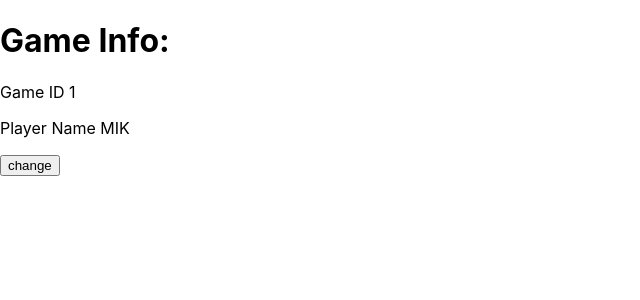
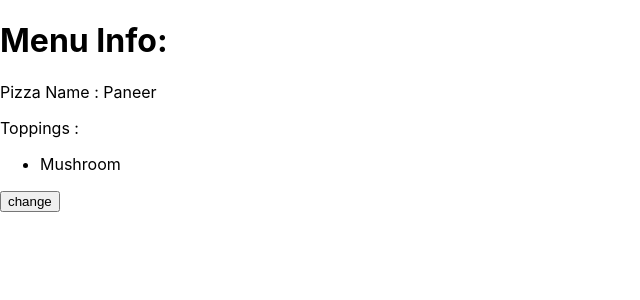
Before and after one commit to bhaumikk09/ReactJs_Learning, a React (Create React App) app in the folder myapp/: page / in a window 1280 px wide. Shown: the top 300 px of the page, without its empty margins (0-640 px from the left). Built offline with nearby package versions, Linux system fonts and the light colour scheme.

Commit message:
Exercise 2 : Manupilating objects string by button

```diff
--- a/myapp/src/App.js
+++ b/myapp/src/App.js
@@ -3,24 +3,25 @@ import { useState } from "react";
 
 export default function App() {
 
-const [game,setGame] = useState({
-  id : 1,
-  player:{
-    name: "MIK",
-  },
+const [pizza,setPizza] = useState({
+  name : 'Paneer',
+  toppings : ['Mushroom']
 });
 
 const handleClick = () =>
 {
-  setGame({...game,player:{...game.player,name: 'MAX'}})
+  setPizza({...pizza,toppings:[...pizza.toppings,'Cheese']})
 }
 
 
   return (
         <div>
-          <h1>Game Info:</h1>
-          <p>Game ID {game.id}</p>
-          <p>Player Name {game.player.name}</p>
+          <h1>Menu Info:</h1>
+          <p>Pizza Name : {pizza.name}</p>
+          <p>Toppings :</p>
+          <ul>
+            {pizza.toppings.map((toppings,index) => (<li key={index}>{toppings}</li>))}
+          </ul>
 
           <button onClick={handleClick}>change</button>
         </div>
```
